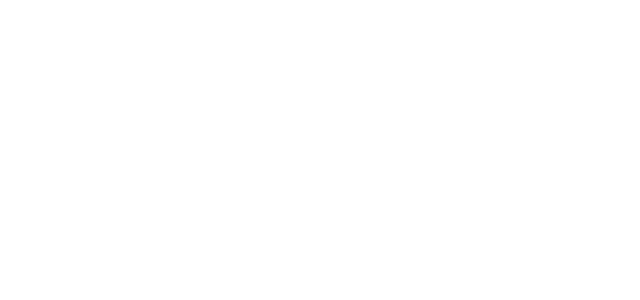
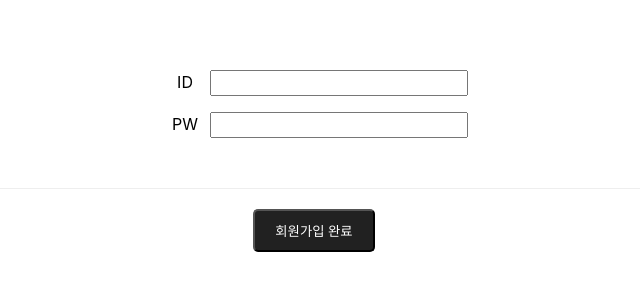
Before and after one commit to ferrari219/react-board-express, a React (Create React App) app in the folder frontend/: page /join in a window 1280 px wide. Shown: the top 300 px of the page, without its empty margins (326-966 px from the left). Built offline with nearby package versions, Linux system fonts and the light colour scheme.

Commit message:
login, join making

```diff
--- a/frontend/src/App.js
+++ b/frontend/src/App.js
@@ -3,6 +3,8 @@
 import List from './routes/List';
 import Read from './routes/Read';
 import Write from './routes/Write';
+import Join from './routes/Join';
+import Login from './routes/Login';
 
 class App extends Component {
   render() {
@@ -23,6 +25,8 @@
           <Route exact path="/" component={List} />
           <Route path="/read/:id?" component={Read} />
           <Route path="/write" component={Write} />
+          <Route path="/join" component={Join} />
+          <Route path="/login" component={Login} />
         </div>
       </div>
     );
--- /dev/null
+++ b/frontend/src/routes/Join.js
@@ -0,0 +1,65 @@
+import React, { Component } from 'react';
+import { Link } from 'react-router-dom';
+import styled from 'styled-components';
+
+class Join extends Component {
+  render() {
+    return (
+      <Wrap>
+        <InputArea>
+          <p>
+            <label>ID</label>
+            <input type="text" />
+          </p>
+          <p>
+            <label>PW</label>
+            <input type="password" />
+          </p>
+        </InputArea>
+        <Button>
+          <button
+            onClick={() => {
+              alert('회원가입');
+            }}
+          >
+            회원가입 완료
+          </button>
+          {/* <Link to={`/`}>로그인</Link> */}
+        </Button>
+      </Wrap>
+    );
+  }
+}
+
+//styling
+const Wrap = styled.div`
+  padding: 20px;
+`;
+const InputArea = styled.div`
+  margin: 50px 0;
+  p {
+    text-align: center;
+  }
+  label {
+    display: inline-block;
+    width: 50px;
+  }
+  input {
+    width: 250px;
+    height: 20px;
+  }
+`;
+const Button = styled.div`
+  border-top: 1px solid #eee;
+  padding: 20px;
+  text-align: center;
+  button {
+    padding: 10px 20px;
+    border-radius: 5px;
+    text-decoration: none;
+    background: #212121;
+    color: #fff;
+  }
+`;
+
+export default Join;
--- a/frontend/src/routes/List.js
+++ b/frontend/src/routes/List.js
@@ -1,6 +1,5 @@
 import React, { Component } from 'react';
 import { Link } from 'react-router-dom';
-import Read from './Read';
 import axios from 'axios';
 import styled from 'styled-components';
 
--- /dev/null
+++ b/frontend/src/routes/Login.js
@@ -0,0 +1,65 @@
+import React, { Component } from 'react';
+import { Link } from 'react-router-dom';
+import styled from 'styled-components';
+
+class Login extends Component {
+  render() {
+    return (
+      <Wrap>
+        <InputArea>
+          <p>
+            <label>ID</label>
+            <input type="text" />
+          </p>
+          <p>
+            <label>PW</label>
+            <input type="password" />
+          </p>
+        </InputArea>
+        <Button>
+          <button
+            onClick={() => {
+              alert('로그인');
+            }}
+          >
+            로그인
+          </button>
+          {/* <Link to={`/`}>회원가입</Link> */}
+        </Button>
+      </Wrap>
+    );
+  }
+}
+
+//styling
+const Wrap = styled.div`
+  padding: 20px;
+`;
+const InputArea = styled.div`
+  margin: 50px 0;
+  p {
+    text-align: center;
+  }
+  label {
+    display: inline-block;
+    width: 50px;
+  }
+  input {
+    width: 250px;
+    height: 20px;
+  }
+`;
+const Button = styled.div`
+  border-top: 1px solid #eee;
+  padding: 20px;
+  text-align: center;
+  button {
+    padding: 10px 20px;
+    border-radius: 5px;
+    text-decoration: none;
+    background: #212121;
+    color: #fff;
+  }
+`;
+
+export default Login;
```
